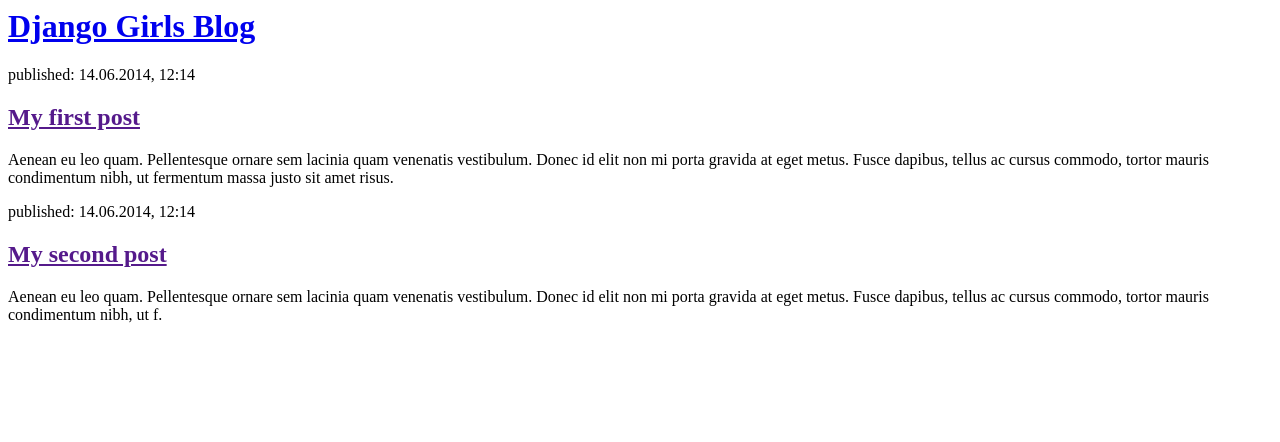
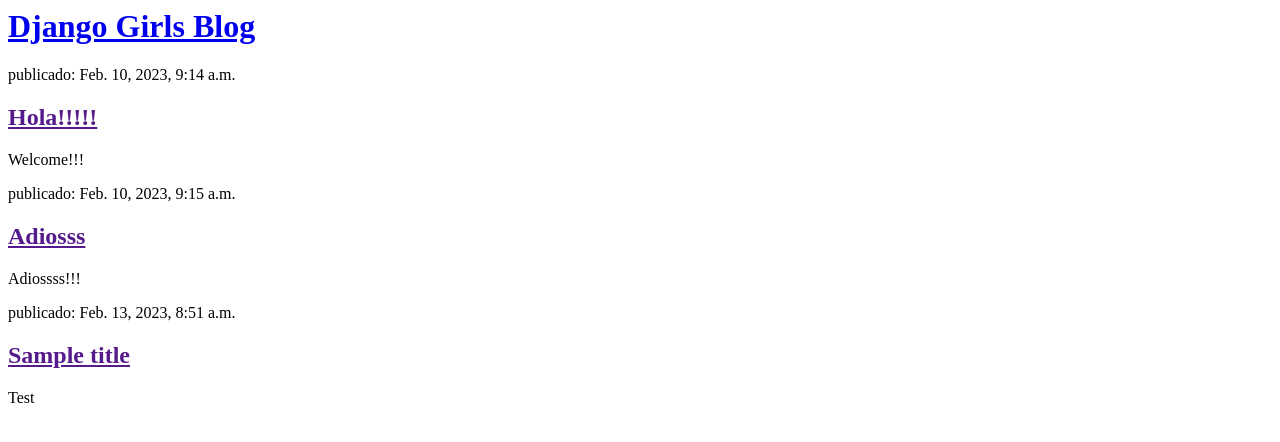
Before and after one commit to DarkUsagi13/django-girls-tutorial, a Django app: page / in a window 1280 px wide. Shown: the top 442 px of the page. Run offline with Django 3.2, Linux system fonts and the light colour scheme; data comes from the database, SQL or seed files in the repository; both versions use the stored data as it was after the commit.

Commit message:
Templates modificados para mostrar post desde base de datos.

```diff
--- a/blog/templates/blog/post_list.html
+++ b/blog/templates/blog/post_list.html
@@ -2,21 +2,15 @@
 <head>
     <title>Django Girls blog</title>
 </head>
-    <body>
 <div>
     <h1><a href="/">Django Girls Blog</a></h1>
 </div>
 
+{% for post in posts %}
 <div>
-            <p>published: 14.06.2014, 12:14</p>
-            <h2><a href="">My first post</a></h2>
-            <p>Aenean eu leo quam. Pellentesque ornare sem lacinia quam venenatis vestibulum. Donec id elit non mi porta gravida at eget metus. Fusce dapibus, tellus ac cursus commodo, tortor mauris condimentum nibh, ut fermentum massa justo sit amet risus.</p>
+    <p> publicado: {{ post.published_date }}</p>
+    <h2><a href="">{{ post.title }}</a></h2>
+    <p>{{ post.text|linebreaksbr }}</p>
 </div>
-
-        <div>
-            <p>published: 14.06.2014, 12:14</p>
-            <h2><a href="">My second post</a></h2>
-            <p>Aenean eu leo quam. Pellentesque ornare sem lacinia quam venenatis vestibulum. Donec id elit non mi porta gravida at eget metus. Fusce dapibus, tellus ac cursus commodo, tortor mauris condimentum nibh, ut f.</p>
-        </div>
-    </body>
+{% endfor %}
 </html>
--- a/blog/views.py
+++ b/blog/views.py
@@ -1,7 +1,8 @@
 from django.shortcuts import render
-
-# Create your views here.
+from django.utils import timezone
+from .models import Post
 
 
 def post_list(request):
-    return render(request, 'blog/post_list.html', {})
+    posts = Post.objects.filter(published_date__lte=timezone.now()).order_by('published_date')
+    return render(request, 'blog/post_list.html', {'posts': posts})
```
Also changed, not shown: db.sqlite3. Lines whose indentation alone changed are shown as unchanged.
